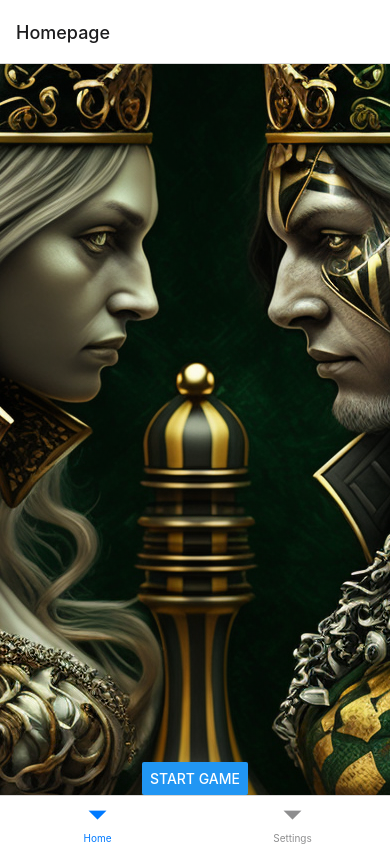
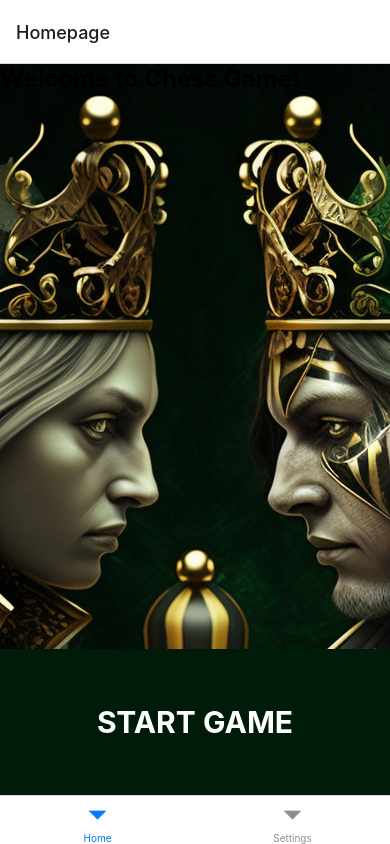
Before and after one commit to OP2-CheckMate/OnlineChessFront, a React Native app: screen /Home in a window 390 px wide. Built offline with nearby package versions, Linux system fonts and the light colour scheme.

Commit message:
home page photo

```diff
--- a/components/Homepage.tsx
+++ b/components/Homepage.tsx
@@ -1,5 +1,5 @@
-import React, { useState } from 'react';
-import { View, Text, Button, StyleSheet, Image } from 'react-native';
+
+import { View, Text, Button, StyleSheet, ImageBackground, TouchableOpacity } from 'react-native';
 
 const Homepage = ({ navigation } : any) => {
 
@@ -7,14 +7,17 @@ const Homepage = ({ navigation } : any) => {
   return (
     <>
       <View style={styles.container}>
-        <Image source={require('./images/ChessGameFrontpagePic.png')} />
+        <ImageBackground source={require('./images/ChessGameFrontpagePic.png')} resizeMode="cover" style={styles.image}>
         <Text style={styles.title}>Welcome to Chess Game!</Text>
+        </ImageBackground>
       </View>
       <View style={styles.buttonContainer}>
-        <Button
-          title="Start Game"
-          onPress={() => navigation.navigate('QueuingScreen')}
-        />
+      <TouchableOpacity
+        onPress={() => navigation.navigate('QueuingScreen')}
+        style={styles.appButtonContainer}
+      >
+      <Text style={styles.appButtonText}>Start Game</Text>
+      </TouchableOpacity>
       </View>
     </>
   );
@@ -22,21 +25,45 @@ const Homepage = ({ navigation } : any) => {
 
 const styles = StyleSheet.create({
   container: {
-    flex: 1,
+    flex: 4,
     alignItems: 'center',
     justifyContent: 'center',
   },
   buttonContainer: {
+    flex: 1,
     flexDirection: 'row',
     alignItems: 'center',
     justifyContent: 'center',
+    backgroundColor: 'rgb(1, 27, 10)'
+
+
+  },
+  appButtonContainer: {
+    elevation: 8,
+    backgroundColor: "rgb(1, 27, 10)",
+    borderRadius: 50,
+    borderColor: "white",
+    paddingVertical: 10,
+    paddingHorizontal: 12,
+
+  },
+  appButtonText: {
+    fontSize: 30,
+    color: "#fff",
+    fontWeight: "bold",
+    alignSelf: "center",
+    textTransform: "uppercase"
   },
   title: {
     fontSize: 24,
     fontWeight: 'bold',
     marginBottom: 20,
   },
+  image: {
+    flex: 1,
+    width: '100%'
 
+  }
 });
 
 export default Homepage;
```
